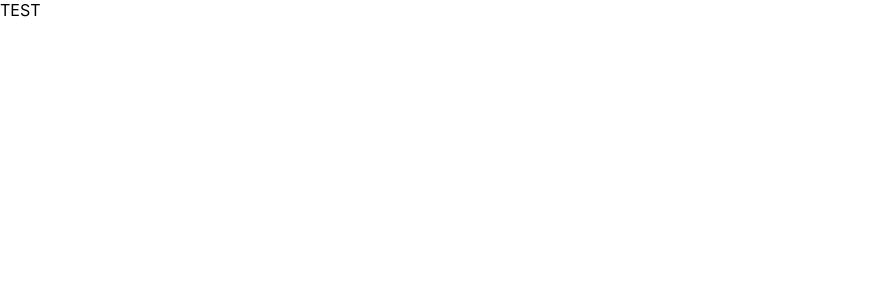
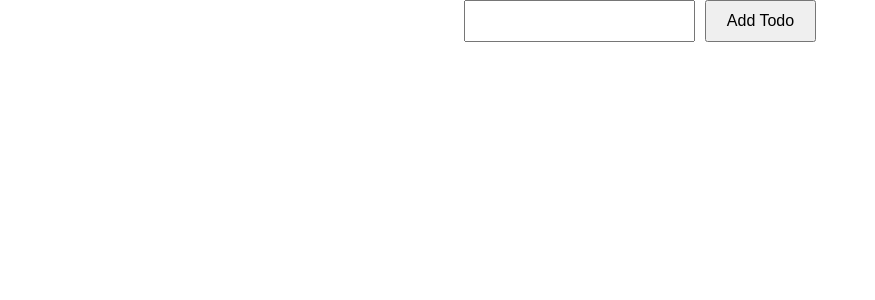
Before and after one commit to creative-coders-club/starter, a React (Create React App) app: page / in a window 1280 px wide. Shown: the top 300 px of the page, without its empty margins (0-875 px from the left). Built offline with nearby package versions, Linux system fonts and the light colour scheme.

Commit message:
Todo 페이지 스타일 및 기능 적용

```diff
--- a/package.json
+++ b/package.json
@@ -20,6 +20,7 @@
     "@types/react-dom": "^18.2.4",
     "eslint-plugin-jest-dom": "^4.0.3",
     "eslint-plugin-testing-library": "^5.11.0",
+    "node-sass": "^9.0.0",
     "react": "^18.2.0",
     "react-dom": "^18.2.0",
     "react-scripts": "5.0.1",
--- a/src/App.tsx
+++ b/src/App.tsx
@@ -1,4 +1,4 @@
-import { TodoPage } from './components/Todo';
+import { TodoPage } from './components/Todo/TodoPage';
 
 function App() {
   return <TodoPage />;
--- /dev/null
+++ b/src/components/Todo/NewTodoForm.tsx
@@ -0,0 +1,31 @@
+import { useState } from 'react';
+import S from './TodoPage.module.scss';
+
+export const NewTodoForm = ({ addTodo }: TodoProps) => {
+  const [text, setText] = useState('');
+
+  const handleSubmit = (event: React.FormEvent<HTMLFormElement>) => {
+    event.preventDefault();
+
+    addTodo(text);
+    setText('');
+  };
+
+  return (
+    <form className={S.new_todo_form} onSubmit={handleSubmit}>
+      <input
+        className={S.new_todo_form_input}
+        type="text"
+        value={text}
+        onChange={(event) => setText(event.target.value)}
+      />
+      <button className={S.new_todo_form_button} type="submit">
+        Add Todo
+      </button>
+    </form>
+  );
+};
+
+interface TodoProps {
+  addTodo: (text: string) => void;
+}
--- /dev/null
+++ b/src/components/Todo/Todo.tsx
@@ -0,0 +1,18 @@
+import S from './TodoPage.module.scss';
+import { TodoType } from '../../types';
+
+export const Todo = ({ todo, removeTodo }: TodoProps) => {
+  return (
+    <li>
+      {todo.text}
+      <button className={S.todo_delete} onClick={() => removeTodo(todo.id)}>
+        Delete
+      </button>
+    </li>
+  );
+};
+
+interface TodoProps {
+  todo: TodoType;
+  removeTodo: (id: number) => void;
+}
--- /dev/null
+++ b/src/components/Todo/TodoList.tsx
@@ -0,0 +1,17 @@
+import { Todo } from './Todo';
+import { TodoType } from '../../types';
+
+export const TodoList = ({ todos, removeTodo }: TodoListProps) => {
+  return (
+    <ul>
+      {todos.map((todo) => (
+        <Todo key={todo.id} todo={todo} removeTodo={removeTodo} />
+      ))}
+    </ul>
+  );
+};
+
+interface TodoListProps {
+  todos: TodoType[];
+  removeTodo: (id: number) => void;
+}
--- /dev/null
+++ b/src/components/Todo/TodoPage.module.scss
@@ -0,0 +1,45 @@
+.app {
+  text-align: center;
+}
+
+.todo {
+  display: flex;
+  justify-content: space-between;
+  align-items: center;
+  border: 1px solid #ccc;
+  margin-bottom: 10px;
+  padding: 10px;
+
+  &_text {
+    margin: 0;
+  }
+
+  &_delete {
+    background-color: #f44336;
+    border: none;
+    color: white;
+    padding: 5px 10px;
+    text-align: center;
+    text-decoration: none;
+    display: inline-block;
+    font-size: 16px;
+    margin: 4px 2px;
+    cursor: pointer;
+  }
+}
+
+.new_todo_form {
+  margin-bottom: 20px;
+
+  &_input {
+    margin-right: 10px;
+    padding: 10px;
+    font-size: 16px;
+  }
+
+  &_button {
+    padding: 10px 20px;
+    font-size: 16px;
+    cursor: pointer;
+  }
+}
--- /dev/null
+++ b/src/components/Todo/TodoPage.tsx
@@ -0,0 +1,27 @@
+import { useState } from 'react';
+import { NewTodoForm } from './NewTodoForm';
+import { TodoList } from './TodoList';
+
+import S from './TodoPage.module.scss';
+import { TodoType } from '../../types';
+
+export const TodoPage = () => {
+  const [todos, setTodos] = useState<TodoType[]>([]);
+
+  const addTodo = (text: string) => {
+    // Each todo will have a unique id (using the current timestamp)
+    const newTodo = { id: Date.now(), text: text };
+    setTodos([newTodo, ...todos]);
+  };
+
+  const removeTodo = (id: number) => {
+    setTodos(todos.filter((todo) => todo.id !== id));
+  };
+
+  return (
+    <div className={S.app}>
+      <NewTodoForm addTodo={addTodo} />
+      <TodoList todos={todos} removeTodo={removeTodo} />
+    </div>
+  );
+};
--- a/src/components/Todo/index.tsx
+++ /dev/null
@@ -1,3 +0,0 @@
-export const TodoPage = () => {
-  return <div>TEST</div>;
-};
--- /dev/null
+++ b/src/types.ts
@@ -0,0 +1,4 @@
+export type TodoType = {
+  id: number;
+  text: string;
+};
```
Also changed, not shown: .eslintrc.json, 1 other file (tests, documents, lock files or other folders).
